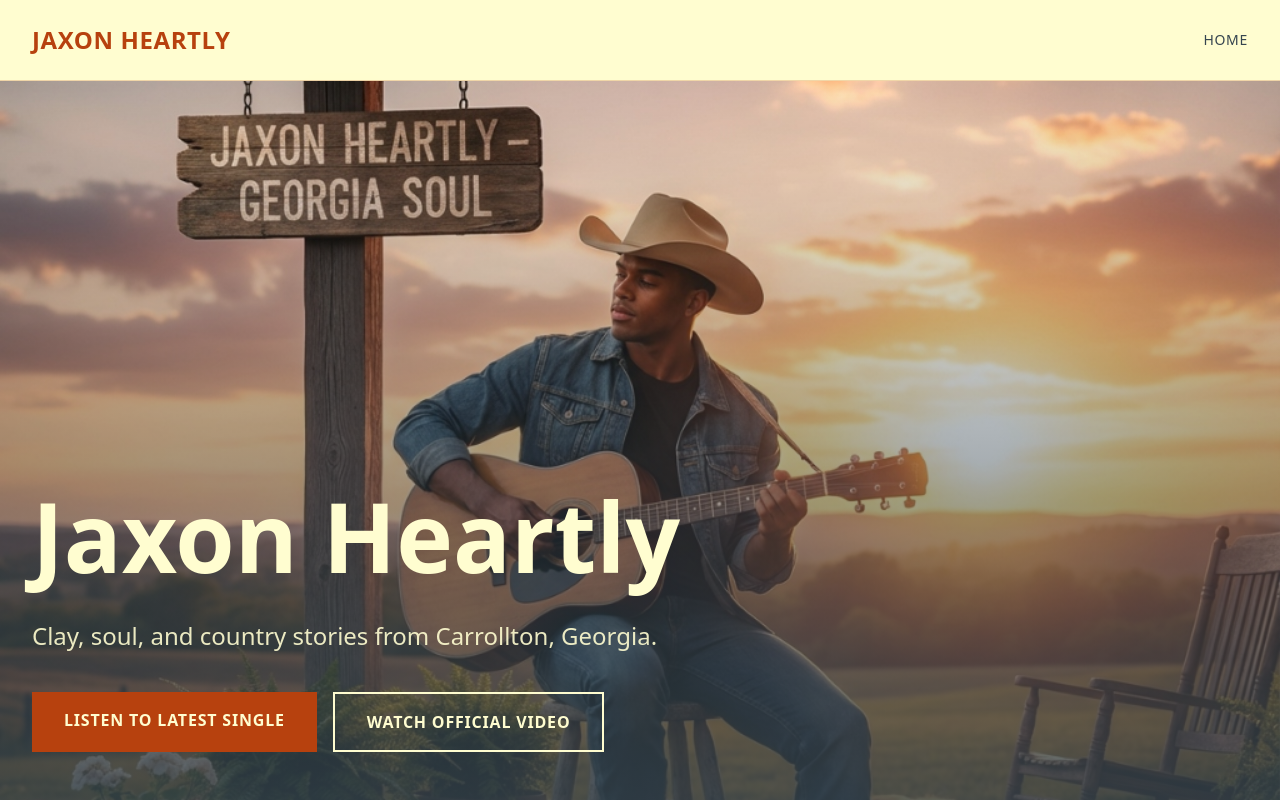
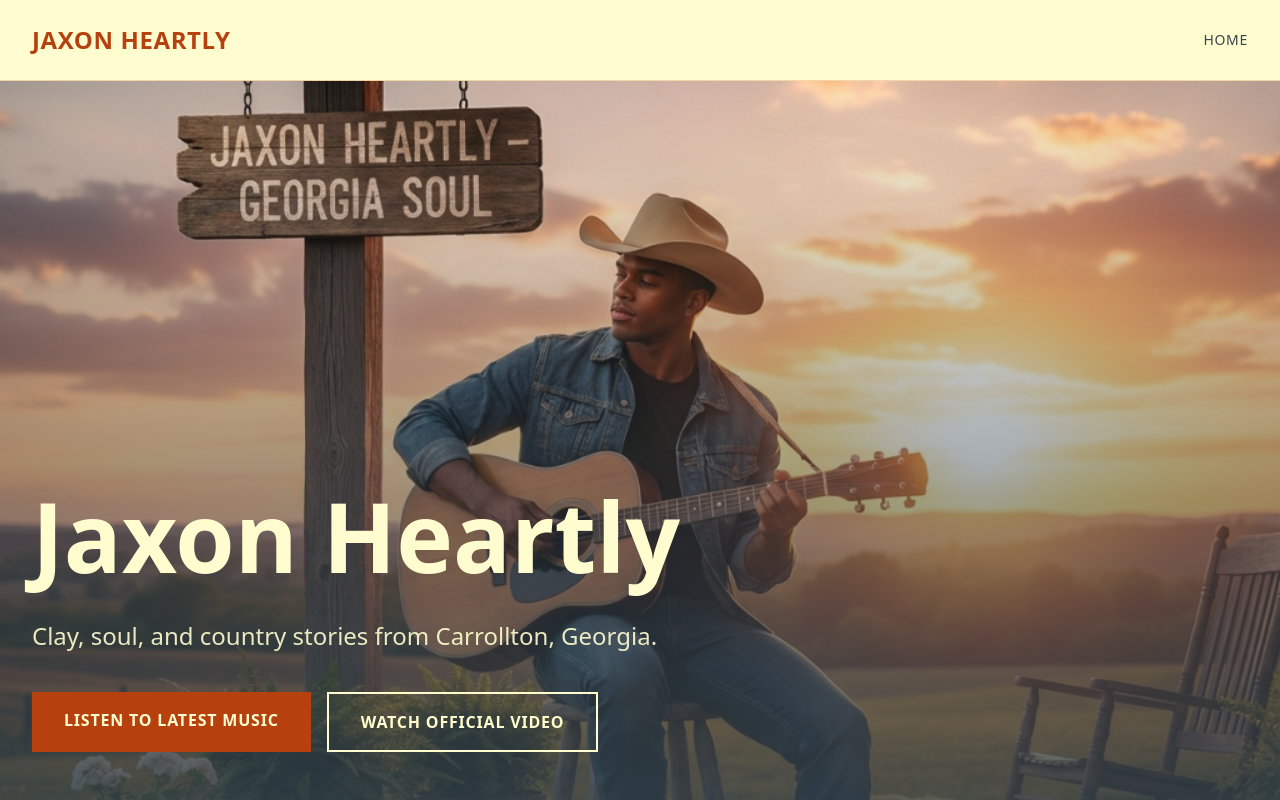
Before and after one commit to younglazar/Jaxon-Heartly, a Next.js app: page / in a window 1280 px wide. Shown: the top 800 px of the page. Built offline with nearby package versions, Linux system fonts and the light colour scheme; a web font is replaced by a local one.

Commit message:
Update hero button text

```diff
--- a/src/components/Hero.tsx
+++ b/src/components/Hero.tsx
@@ -32,7 +32,7 @@ export default function Hero() {
                             href="/music"
                             className="px-8 py-4 bg-clay-red text-cream font-bold uppercase tracking-wider hover:bg-burnt-orange transition-colors text-center"
                         >
-                            Listen to Latest Single
+                            Listen to latest music
                         </Link>
                         <Link
                             href="/videos"
```
